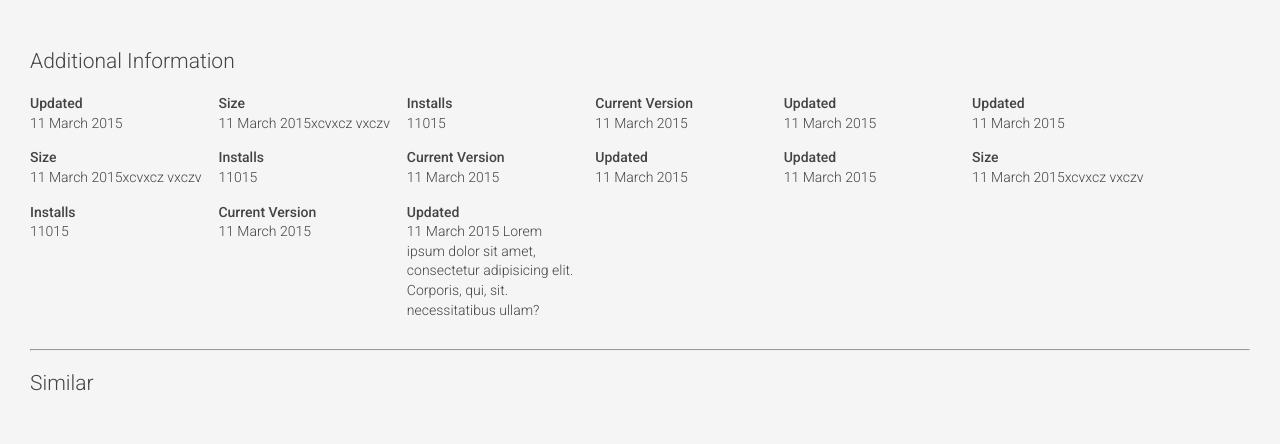
After one commit to kingkris/b14-gang, a PHP site: page /assignment-app-details.html in a window 1280 px wide. The commit adds this page. Shown: the top 444 px of the page. Run offline with PHP 8.4, Linux system fonts and the light colour scheme.

Commit message:
css properties for background

```diff
--- /dev/null
+++ b/02-css/assignment-app-details.html
@@ -0,0 +1,88 @@
+<!DOCTYPE html>
+<html>
+<head>
+	<meta charset="utf-8">
+	<meta http-equiv="X-UA-Compatible" content="IE=edge">
+	<title>My App details</title>
+	<link rel="stylesheet" href="css/normalize.css">
+	<link rel="stylesheet" href="css/assignment-app-details.css">
+
+	<link href="https://fonts.googleapis.com/css?family=Roboto:300,500" rel="stylesheet">
+
+
+</head>
+<body>
+	<div class="wrapper">
+		<h2>Additional Information</h2>
+		<ul class="details">
+			<li>
+				<strong>Updated</strong>
+				11 March 2015
+			</li>
+			<li>
+				<strong>Size</strong>
+				11 March 2015xcvxcz vxczv
+			</li>
+			<li>
+				<strong>Installs</strong>
+				11015
+			</li>
+			<li>
+				<strong>Current Version</strong>
+				11 March 2015
+			</li>
+			<li>
+				<strong>Updated</strong>
+				11 March 2015
+			</li>
+			<li>
+				<strong>Updated</strong>
+				11 March 2015
+			</li>
+			<li>
+				<strong>Size</strong>
+				11 March 2015xcvxcz vxczv
+			</li>
+			<li>
+				<strong>Installs</strong>
+				11015
+			</li>
+			<li>
+				<strong>Current Version</strong>
+				11 March 2015
+			</li>
+			<li>
+				<strong>Updated</strong>
+				11 March 2015
+			</li>
+			<li>
+				<strong>Updated</strong>
+				11 March 2015
+			</li>
+			<li>
+				<strong>Size</strong>
+				11 March 2015xcvxcz vxczv
+			</li>
+			<li>
+				<strong>Installs</strong>
+				11015
+			</li>
+			<li>
+				<strong>Current Version</strong>
+				11 March 2015
+			</li>
+			<li>
+				<strong>Updated</strong>
+				11 March 2015
+				Lorem ipsum dolor
+				sit amet, consectetur
+				adipisicing elit.
+				Corporis, qui, sit. necessitatibus ullam?
+			</li>
+		</ul>
+
+		<hr>
+		<h2>Similar</h2>
+	</div>
+</body>
+</html>
--- /dev/null
+++ b/02-css/css/assignment-app-details.css
@@ -0,0 +1,36 @@
+body{
+  background-color: #f5f5f5;
+  font-family: 'Roboto', sans-serif;
+  font-weight: 300;
+  font-size:14px;
+  color:#444;
+  line-height: 1.4;
+}
+strong{
+  font-weight:500;
+}
+h1,
+h2,
+h3,
+h4,
+h5,
+h6{
+  font-weight: 300;
+}
+.wrapper{
+  padding: 30px;
+}
+.details{
+  padding-left: 0;
+  list-style-type: none;
+}
+.details li{
+  width:175px;
+  display: inline-block;
+  margin-bottom: 15px;
+  padding-right: 10px;
+  vertical-align: top;
+}
+.details li strong{
+  display: block;
+}
```
Also changed, not shown: 02-css/css/assignment5.css (+11 -1 lines), 02-css/css/normalize.min.css (added, +1 -0 lines), 02-css/img/feedback.png (deleted).
